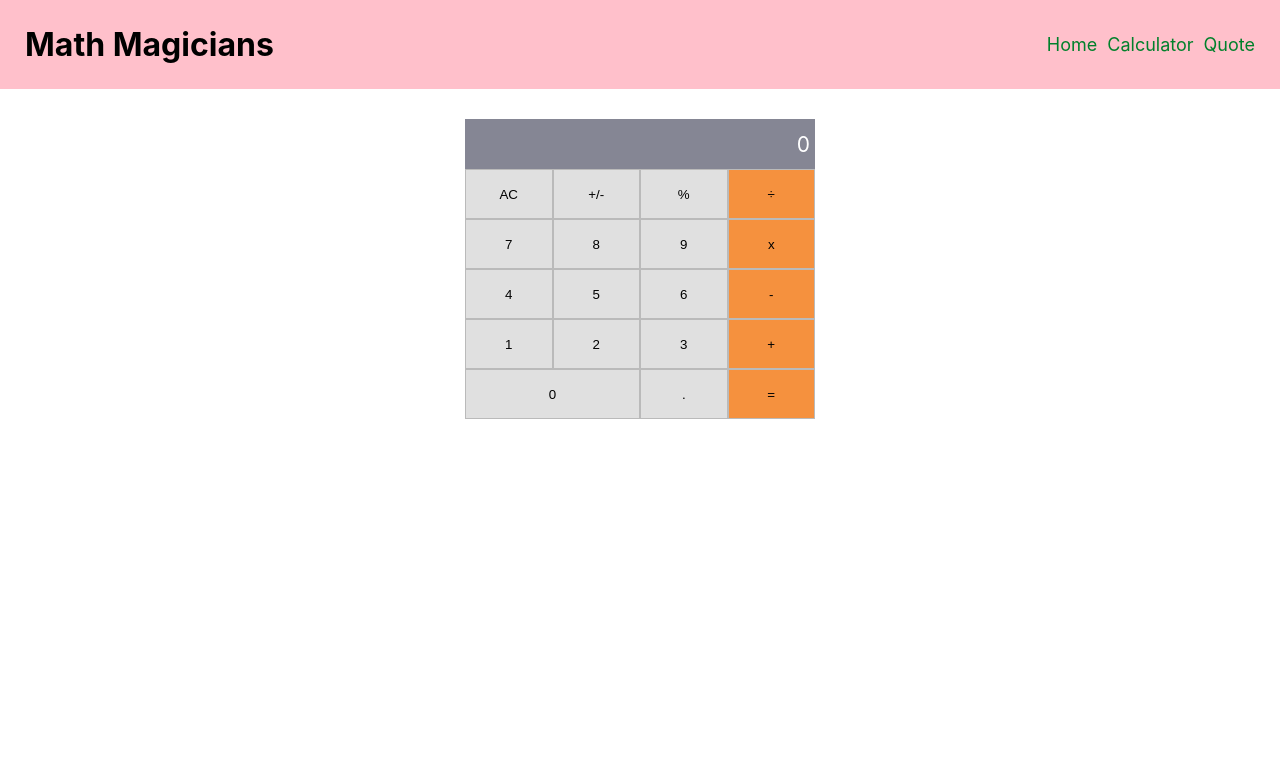
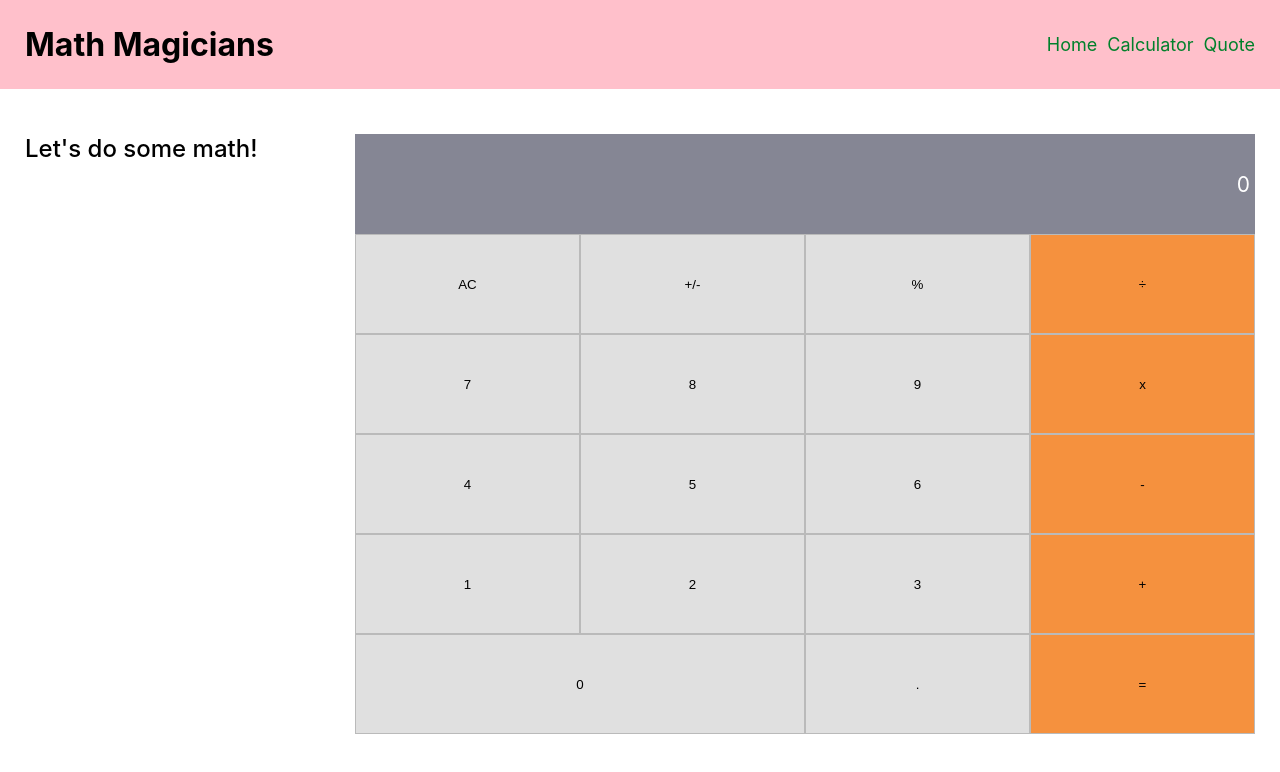
Before and after one commit to alphayowakarindi/math-magicians, a React (Create React App) app: page /calculator in a window 1280 px wide. Shown: the top 772 px of the page. Built offline with nearby package versions, Linux system fonts and the light colour scheme; the HTML template or start-up script is replaced by a standard one.

Commit message:
Update calcultor component and styles

```diff
--- a/src/App.css
+++ b/src/App.css
@@ -8,18 +8,24 @@ body {
   overflow-x: hidden;
 }
 
+.calculator-content {
+  display: flex;
+  justify-content: space-between;
+  padding: 25px;
+  padding-top: 45px;
+}
+
 .calculator {
   display: grid;
   justify-content: center;
-  padding-top: 30px;
 }
 
 .calculator-container {
   background-color: transparent !important;
-  min-width: 350px;
+  width: 900px;
   display: grid;
   grid-template-columns: repeat(4, 1fr);
-  grid-template-rows: repeat(6, 50px);
+  grid-template-rows: repeat(6, 100px);
 }
 
 .calculator-container .output {
@@ -61,6 +67,10 @@ body {
   padding: 25px;
 }
 
+.navbar a {
+  text-decoration: none;
+}
+
 .navbar h1 a {
   color: #000;
 }
@@ -74,10 +84,6 @@ body {
   list-style: none;
 }
 
-.navbar a {
-  text-decoration: none;
-}
-
 .navbar ul li a {
   color: #00802b;
   font-size: 18px;
@@ -87,7 +93,7 @@ body {
   padding: 35px 25px 0 25px;
 }
 
-.home h2 {
+h2 {
   margin-bottom: 35px;
   font-weight: 500;
 }
--- a/src/components/Calculator.js
+++ b/src/components/Calculator.js
@@ -12,6 +12,8 @@ function Calculator() {
   const { total, next, operation } = data;
 
   return (
+    <div className="calculator-content">
+      <h2>{'Let\'s do some math!'}</h2>
       <div className="calculator">
         <div className="calculator-container">
           <div className="output">
@@ -84,6 +86,7 @@ function Calculator() {
           </button>
         </div>
       </div>
+    </div>
   );
 }
 
--- a/src/components/Home.js
+++ b/src/components/Home.js
@@ -1,7 +1,7 @@
 function Home() {
   return (
     <div className="home">
-      <h2>Welcome to our page</h2>
+      <h2>Welcome to our page!</h2>
       <p>
         Lorem ipsum dolor sit amet consectetur adipisicing elit. Libero quo
         possimus suscipit doloribus maiores quibusdam, qui sunt sit iusto esse
```
Lines whose indentation alone changed are shown as unchanged.
